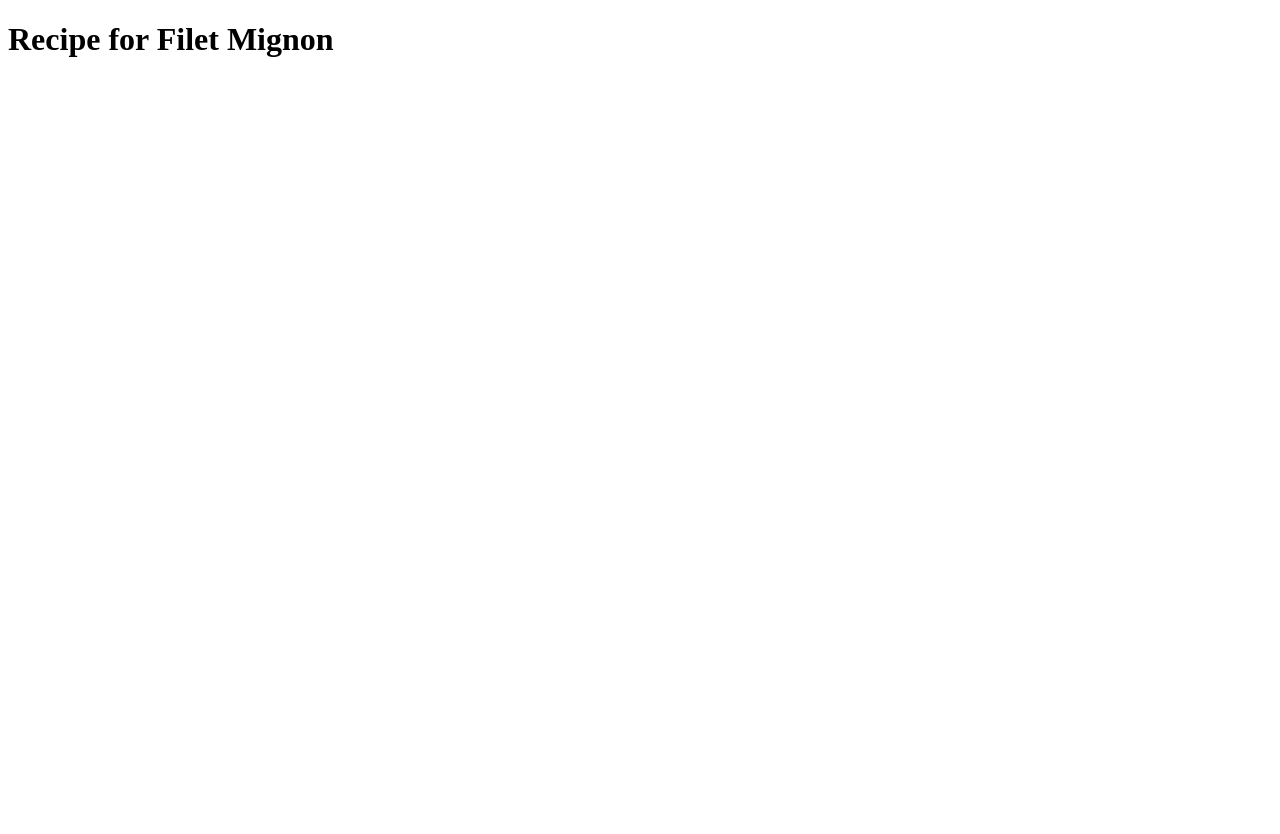
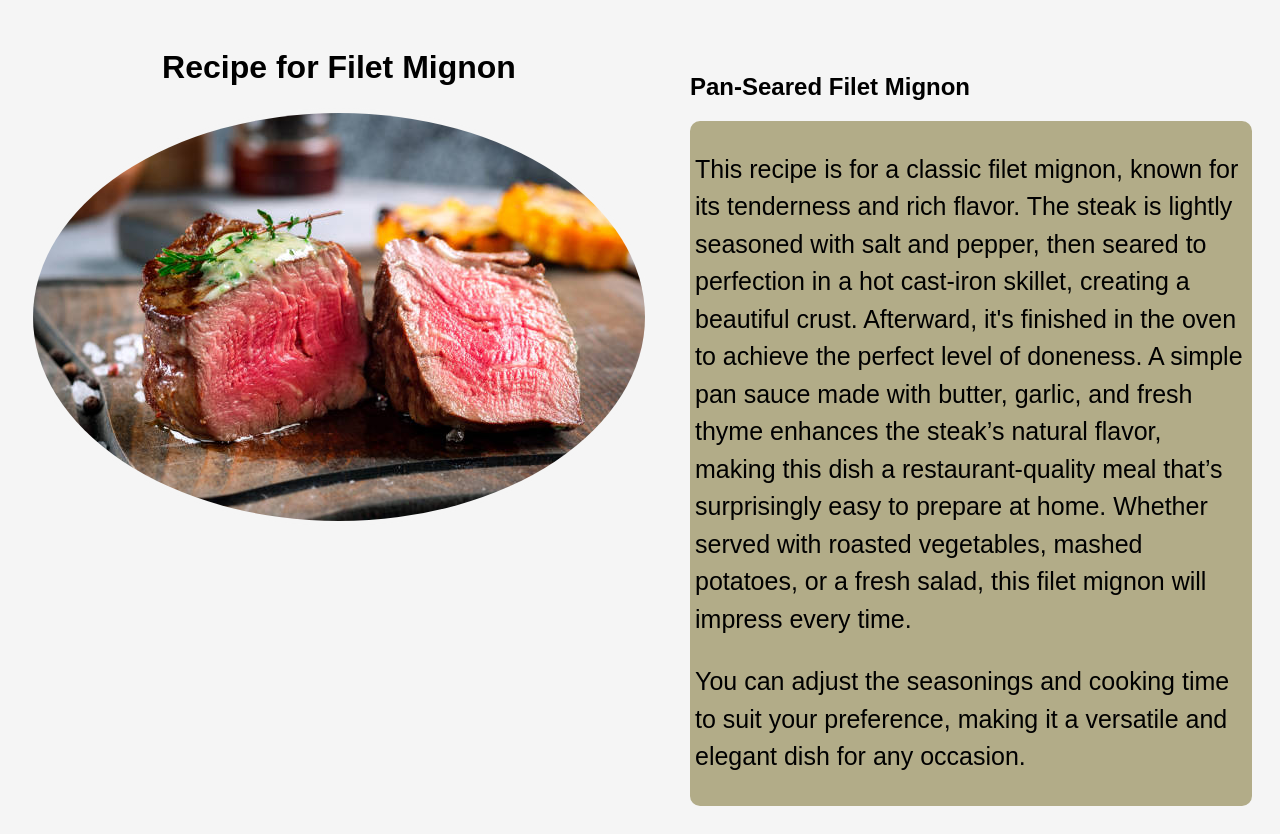
Before and after one commit to flow-state-citizen/odin-recipes, a plain HTML site: page recipes/filet-mignon.html in a window 1280 px wide. Before the commit the page ends 800 px from the top, so only its background shows below. Drawn offline with Linux system fonts and the light colour scheme.

Commit message:
Add filet-mignon.jpg and filet-mignon.css
Update filet-mignon.html with <divs> for css manipulation

- adds an image of a filet-mignon to the page

- adds a css file for page styling; file includes styling for upper half of page,
    the filet image, and the filet description; shifted image and description
    into a row

- adds <div> containers to the filet-mignon.html file for css styling

```diff
--- /dev/null
+++ b/recipes/filet-mignon.css
@@ -0,0 +1,39 @@
+body {
+  background-color: #f5f5f5;
+  font-family: Arial, sans-serif;
+}
+
+p {
+  line-height: 1.5;
+  font-size: 25px;
+}
+
+#upper-page-container {
+  display: flex;
+  flex-direction: row;
+  padding: 20px;
+}
+
+#filet-image-container {
+  margin-right: 20px;
+}
+
+#filet-image {
+  border-radius: 50%;
+  border: 5px solid #f5f5f5;
+}
+
+#filet-image-title {
+  text-align: center;
+}
+
+#filet-description-container {
+  margin-left: 20px;
+  margin-top: 25px;
+}
+
+#description-paragraphs {
+  padding: 5px;
+  background-color: #b2ac88;
+  border-radius: 10px;
+}
--- a/recipes/filet-mignon.html
+++ b/recipes/filet-mignon.html
@@ -5,10 +5,44 @@
     <meta charset="utf-8">
     <meta name="viewport" viewport="width=device-width, initial-scale=1.0">
     <title>Filet Mignon Recipe</title>
+    <link rel="stylesheet" href="./filet-mignon.css">
 </head>
 
 <body>
-    <h1>Recipe for Filet Mignon</h1>
+    <div id="upper-page-container">
+        <div id="filet-image-container">
+            <h1 id="filet-image-title">Recipe for Filet Mignon</h1>
+            <img id="filet-image" src="./filet-mignon.jpg" alt="filet-mignon">
+        </div>
+
+        <div id="filet-description-container">
+            <h2>Pan-Seared Filet Mignon</h2>
+            <div id="description-paragraphs">
+                <p>This recipe is for a classic filet mignon, known for its tenderness and rich flavor. The steak is
+                    lightly
+                    seasoned with salt and pepper, then seared to perfection in a hot cast-iron skillet, creating a
+                    beautiful
+                    crust.
+                    Afterward, it's finished in the oven to achieve the perfect level of doneness. A simple pan sauce
+                    made
+                    with
+                    butter, garlic, and fresh thyme enhances the steak’s natural flavor, making this dish a
+                    restaurant-quality
+                    meal
+                    that’s surprisingly easy to prepare at home. Whether served with roasted vegetables, mashed
+                    potatoes, or
+                    a
+                    fresh
+                    salad, this filet mignon will impress every time.
+                </p>
+                <p>You can adjust the seasonings and cooking time to suit your preference, making it a versatile and
+                    elegant
+                    dish
+                    for any occasion.</p>
+            </div>
+        </div>
+    </div>
+
 </body>
 
 </html>
```
Also changed, not shown: recipes/filet-mignon.jpg (added).
